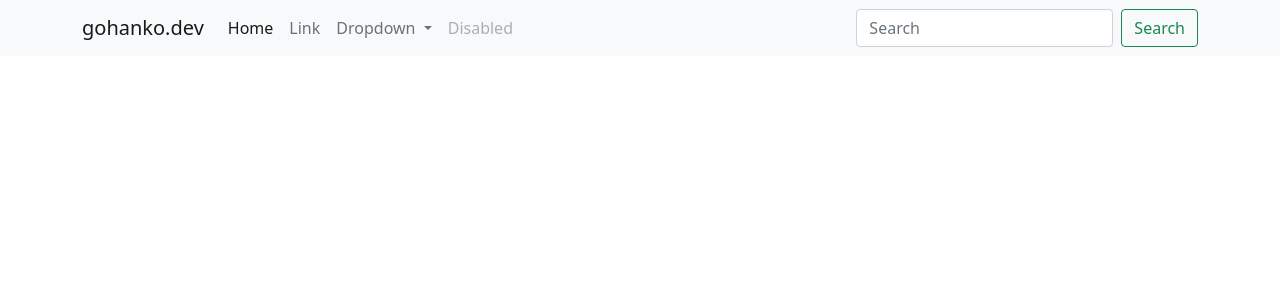
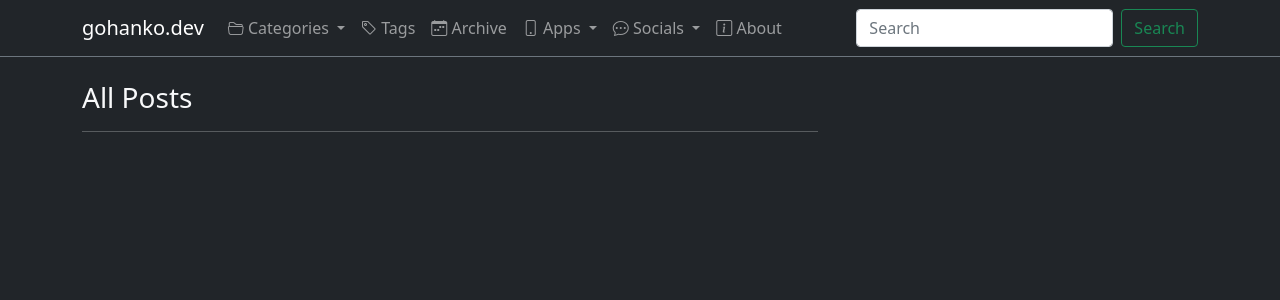
Before and after one commit to gohanko/gohanko.dev, a Django app: page /blog/ in a window 1280 px wide. Shown: the top 300 px of the page. Run offline with Django 4.2, Linux system fonts and the light colour scheme; data that the repository does not hold is empty; some libraries are stand-ins or nearby versions.

Commit message:
added header items and icons

```diff
--- a/blog/templates/blog/post_list.html
+++ b/blog/templates/blog/post_list.html
@@ -3,9 +3,21 @@
 {% block page_title %} Posts {% endblock %}
 
 {% block content %}
-    {% for post in post_list %}
-    <div class="card mb-4">
-        {{post.content}}
+<div class="container mt-4 mb-5">
+    <div class="row">
+        <div class="col-sm-8">
+            <h3>All Posts</h3>
+            <hr class="hr-dark" />
+
+            {% for post in post_list %}
+            <div class="card mb-4">
+                {{post.content}}
+            </div>
+            {% endfor %}
+        </div>
+        <div class="col-sm-4">
+            {% include 'blog/sidebar.html' %}
+        </div>
     </div>
-    {% endfor %}
+</div>
 {% endblock %}
--- a/gohanko_dev/templates/base.html
+++ b/gohanko_dev/templates/base.html
@@ -8,18 +8,15 @@
         <meta name="viewport" content="width=device-width, initial-scale=1">
 
         <link href="{% static 'vendor/bootstrap-5.1.3-dist/css/bootstrap.min.css' %}" rel="stylesheet"/>
+        <link rel="stylesheet" href="https://cdn.jsdelivr.net/npm/bootstrap-icons@1.8.2/font/bootstrap-icons.css">
 
         <title>{% block page_title %}{% endblock %}</title>
     </head>
 
-    <body>
+    <body class="bg-dark text-light">
         {% include 'navigation_bar.html' %}
 
-        <div class="container">
-            <div class="row">
-                {% block content %}{% endblock %}
-            </div>
-        </div>
+        {% block content %}{% endblock %}
 
         <script src="https://cdn.jsdelivr.net/npm/@popperjs/core@2.10.2/dist/umd/popper.min.js" integrity="sha384-7+zCNj/IqJ95wo16oMtfsKbZ9ccEh31eOz1HGyDuCQ6wgnyJNSYdrPa03rtR1zdB" crossorigin="anonymous"></script>
         <script src="https://cdn.jsdelivr.net/npm/bootstrap@5.1.3/dist/js/bootstrap.min.js" integrity="sha384-QJHtvGhmr9XOIpI6YVutG+2QOK9T+ZnN4kzFN1RtK3zEFEIsxhlmWl5/YESvpZ13" crossorigin="anonymous"></script>
--- a/gohanko_dev/templates/navigation_bar.html
+++ b/gohanko_dev/templates/navigation_bar.html
@@ -1,4 +1,4 @@
-<nav class="navbar navbar-expand-lg navbar-light bg-light">
+<nav class="navbar navbar-expand-lg navbar-dark bg-dark border-bottom border-secondary">
     <div class="container">
         <a class="navbar-brand" href="#">gohanko.dev</a>
         <button class="navbar-toggler" type="button" data-bs-toggle="collapse" data-bs-target="#navbarSupportedContent" aria-controls="navbarSupportedContent" aria-expanded="false" aria-label="Toggle navigation">
@@ -6,25 +6,71 @@
         </button>
         <div class="collapse navbar-collapse" id="navbarSupportedContent">
             <ul class="navbar-nav me-auto mb-2 mb-lg-0">
-                <li class="nav-item">
-                    <a class="nav-link active" aria-current="page" href="#">Home</a>
+                <li class="nav-item dropdown">
+                    <a class="nav-link dropdown-toggle" href="#" id="navbarDropdown" role="button" data-bs-toggle="dropdown" aria-expanded="false">
+                        <i class="bi bi-folder2-open"></i>
+                        Categories
+                    </a>
+                    <ul class="dropdown-menu" aria-labelledby="navbarDropdown">
+                        <li><a class="dropdown-item" href="#">GitHub</a></li>
+                        <li><a class="dropdown-item" href="#">Telegram</a></li>
+                        <li><a class="dropdown-item" href="#">LinkedIn</a></li>
+                    </ul>
                 </li>
                 <li class="nav-item">
-                    <a class="nav-link" href="#">Link</a>
+                    <a class="nav-link" aria-current="page" href="/blog/">
+                        <i class="bi bi-tag"></i>
+                        Tags
+                    </a>
+                </li>
+                <li class="nav-item">
+                    <a class="nav-link" aria-current="page" href="/blog/">
+                        <i class="bi bi-calendar-week"></i>
+                        Archive
+                    </a>
                 </li>
                 <li class="nav-item dropdown">
                     <a class="nav-link dropdown-toggle" href="#" id="navbarDropdown" role="button" data-bs-toggle="dropdown" aria-expanded="false">
-                    Dropdown
+                        <i class="bi bi-phone"></i>
+                        Apps
                     </a>
                     <ul class="dropdown-menu" aria-labelledby="navbarDropdown">
-                    <li><a class="dropdown-item" href="#">Action</a></li>
-                    <li><a class="dropdown-item" href="#">Another action</a></li>
-                    <li><hr class="dropdown-divider"></li>
-                    <li><a class="dropdown-item" href="#">Something else here</a></li>
+                        <li><a class="dropdown-item" href="#">GitHub</a></li>
+                        <li><a class="dropdown-item" href="#">Telegram</a></li>
+                        <li><a class="dropdown-item" href="#">LinkedIn</a></li>
+                    </ul>
+                </li>
+                <li class="nav-item dropdown">
+                    <a class="nav-link dropdown-toggle" href="#" id="navbarDropdown" role="button" data-bs-toggle="dropdown" aria-expanded="false">
+                        <i class="bi bi-chat-dots"></i>
+                        Socials
+                    </a>
+                    <ul class="dropdown-menu" aria-labelledby="navbarDropdown">
+                        <li>
+                            <a class="dropdown-item" href="#">
+                                <i class="bi bi-github"></i>
+                                GitHub
+                            </a>
+                        </li>
+                        <li>
+                            <a class="dropdown-item" href="#">
+                                <i class="bi bi-telegram"></i>
+                                Telegram
+                            </a>
+                        </li>
+                        <li>
+                            <a class="dropdown-item" href="#">
+                                <i class="bi bi-linkedin"></i>
+                                LinkedIn
+                            </a>
+                        </li>
                     </ul>
                 </li>
                 <li class="nav-item">
-                    <a class="nav-link disabled">Disabled</a>
+                    <a class="nav-link" aria-current="page" href="/blog/">
+                        <i class="bi bi-info-square"></i>
+                        About
+                    </a>
                 </li>
             </ul>
             <form class="d-flex">
```
Also changed, not shown: blog/templates/blog/sidebar.html (added), gohanko_dev/templates/sidebar.html (deleted).
